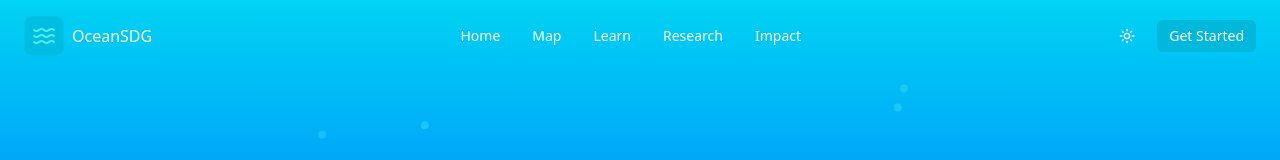
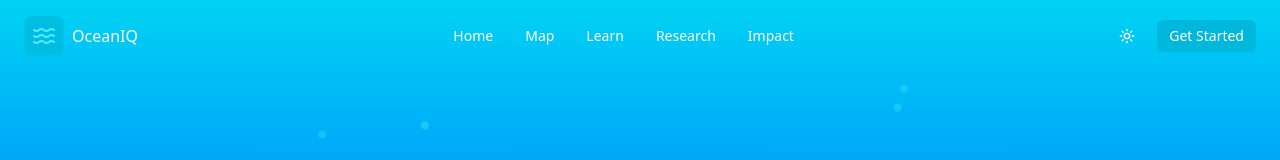
Before and after one commit to Aiyana9697/CS2701-Resources, a React (Vite) app in the folder frontend/: page / in a window 1280 px wide. Shown: the top 160 px of the page. Built offline with nearby package versions, Linux system fonts and the light colour scheme.

Commit message:
Changed OceanSDG to OceanIQ

```diff
--- a/frontend/src/components/AuthenticationPage.tsx
+++ b/frontend/src/components/AuthenticationPage.tsx
@@ -97,7 +97,7 @@ export function AuthPage({ onBack }: AuthPageProps) {
                 <Waves className="w-8 h-8 text-cyan-300" />
               </div>
             </motion.div>
-            <h2 className="text-white mb-2">Welcome to OceanSDG</h2>
+            <h2 className="text-white mb-2">Welcome to OceanIQ</h2>
             <p className="text-cyan-200">Join us in protecting our oceans</p>
           </div>
 
--- a/frontend/src/components/Footer.tsx
+++ b/frontend/src/components/Footer.tsx
@@ -41,7 +41,7 @@ export function Footer() {
               <div className="w-10 h-10 bg-cyan-500/20 rounded-lg flex items-center justify-center">
                 <Waves className="w-6 h-6 text-cyan-400" />
               </div>
-              <span className="text-white">OceanSDG</span>
+              <span className="text-white">OceanIQ</span>
             </div>
             <p className="text-slate-400 text-sm mb-4">
               A unified digital platform bridging science, policy, and public awareness for sustainable ocean conservation.
@@ -147,7 +147,7 @@ export function Footer() {
 
         {/* Copyright */}
         <div className="flex flex-col md:flex-row items-center justify-between gap-4 text-slate-500 text-sm">
-          <p>© 2025 OceanSDG Platform. All rights reserved.</p>
+          <p>© 2025 OceanIQ Platform. All rights reserved.</p>
           <p>
             Built with commitment to{' '}
             <span className="text-cyan-400">SDG14: Life Below Water</span>
--- a/frontend/src/components/Navigation.tsx
+++ b/frontend/src/components/Navigation.tsx
@@ -47,7 +47,7 @@ export function Navigation({ onGetStarted }: NavigationProps) {
               <div className="w-10 h-10 bg-cyan-500/70 rounded-lg flex items-center justify-center backdrop-blur-sm border border-cyan-400/30">
                 <Waves className="w-6 h-6 text-cyan-300" />
               </div>
-              <span className="text-white">OceanSDG</span>
+              <span className="text-white">OceanIQ</span>
             </div>
 
             {/* Desktop Navigation */}
```
Also changed, not shown: frontend/src/styles/globals.css (+3 -5 lines), frontend/src/components/ImpactTracker.tsx (line endings or trailing spaces).
